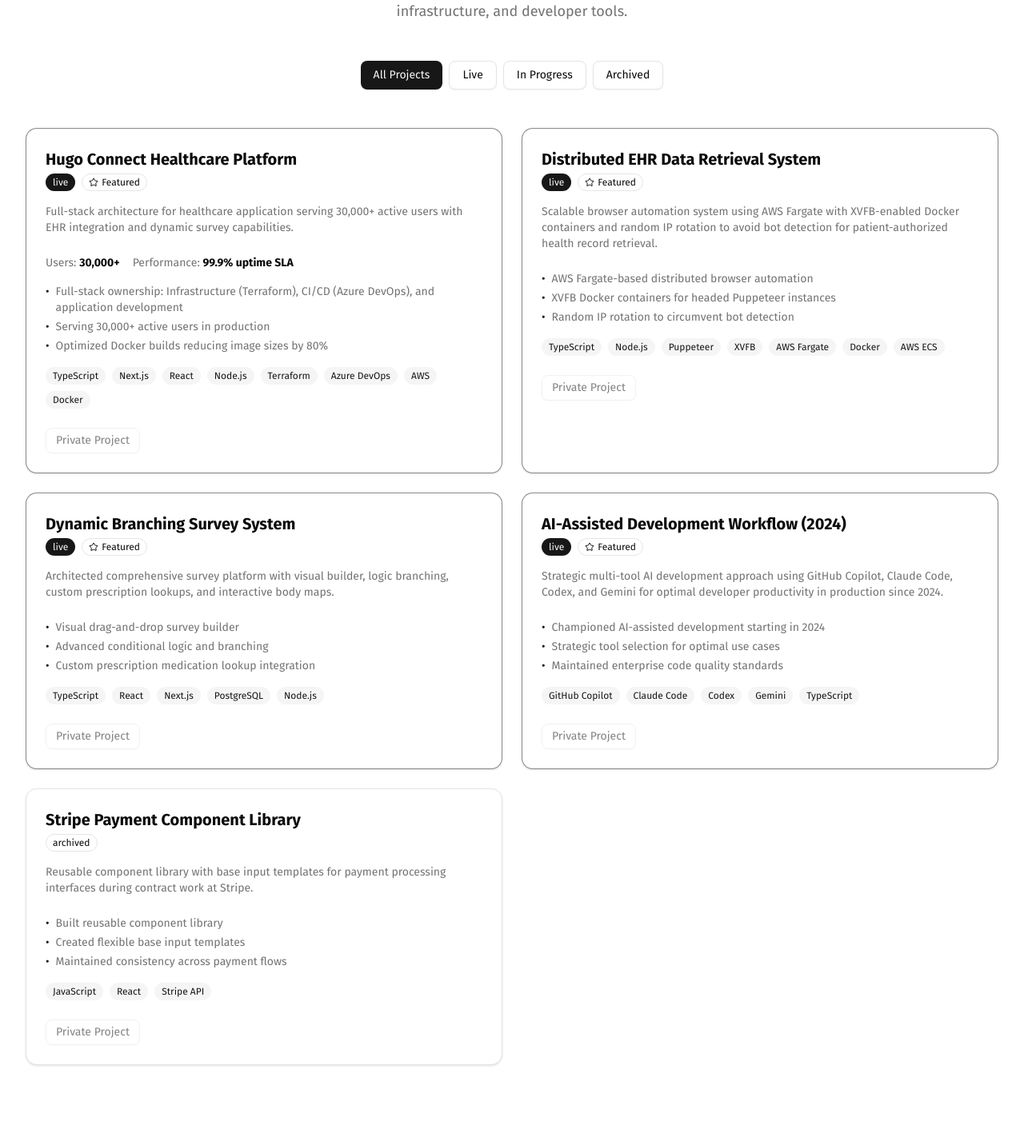
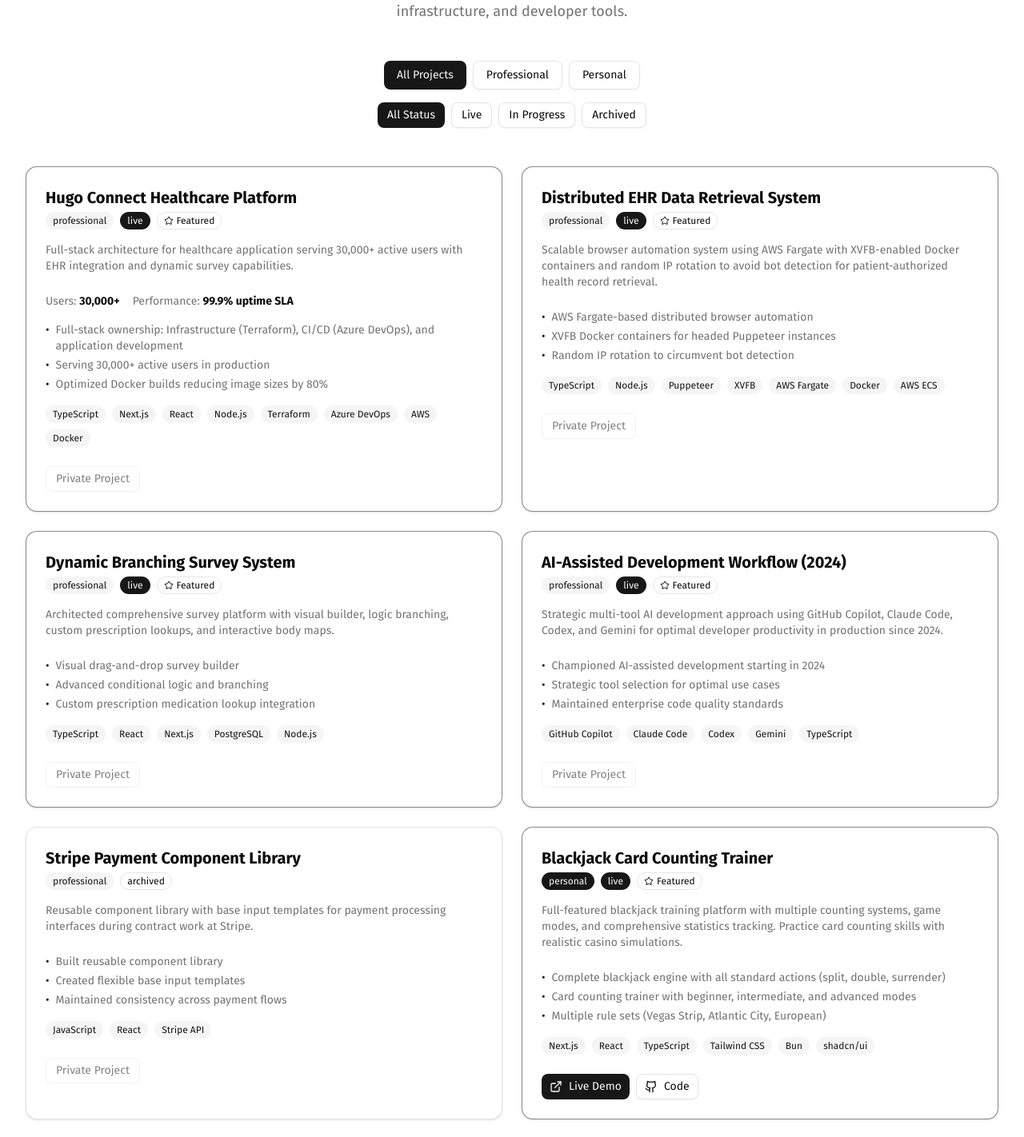
Before and after one commit to phyter1/main, a Next.js app: page /projects in a window 1280 px wide. Shown: the part 200-1622 px from the top of the page at 80% size. Built offline with nearby package versions, Linux system fonts and the light colour scheme.

Commit message:
feat: enhance portfolio README and project structure, improve filtering in projects page, and add new projects

```diff
--- a/src/app/about/page.tsx
+++ b/src/app/about/page.tsx
@@ -97,8 +97,8 @@ export default function AboutPage() {
                     type safety, and the TanStack ecosystem for data management.
                     I've adopted Bun and Biome to maximize developer velocity,
                     and prefer PostgreSQL with Redis for production data layers.
-                    This stack represents my vision for sustainable, high-velocity
-                    development.
+                    This stack represents my vision for sustainable,
+                    high-velocity development.
                   </p>
                   <p>
                     AI-assisted development is core to how I work and lead. I've
--- a/src/app/layout.tsx
+++ b/src/app/layout.tsx
@@ -23,6 +23,9 @@ export default function RootLayout({
 }>) {
   return (
     <html lang="en">
+      <head>
+        <script defer src="https://umami.phytertek.com/script.js" data-website-id="81d82483-e533-456e-beaa-85e1c2858092"></script>
+      </head>
       <body
         className={`${firaSans.variable} ${firaMono.variable} font-sans antialiased`}
       >
--- a/src/app/projects/page.tsx
+++ b/src/app/projects/page.tsx
@@ -17,11 +17,20 @@ import { type Project, projects } from "@/data/projects";
 import { useReducedMotion } from "@/hooks/useReducedMotion";
 
 export default function ProjectsPage() {
-  const [filter, setFilter] = useState<"all" | Project["status"]>("all");
+  const [categoryFilter, setCategoryFilter] = useState<
+    "all" | Project["category"]
+  >("all");
+  const [statusFilter, setStatusFilter] = useState<"all" | Project["status"]>(
+    "all",
+  );
   const reducedMotion = useReducedMotion();
 
-  const filteredProjects =
-    filter === "all" ? projects : projects.filter((p) => p.status === filter);
+  const filteredProjects = projects.filter((p) => {
+    const matchesCategory =
+      categoryFilter === "all" || p.category === categoryFilter;
+    const matchesStatus = statusFilter === "all" || p.status === statusFilter;
+    return matchesCategory && matchesStatus;
+  });
 
   const containerVariants = {
     hidden: { opacity: 0 },
@@ -65,34 +74,62 @@ export default function ProjectsPage() {
           </motion.div>
 
           {/* Filters */}
-          <motion.div
-            variants={itemVariants}
-            className="flex flex-wrap justify-center gap-2"
-          >
+          <motion.div variants={itemVariants} className="space-y-4">
+            {/* Category Filters */}
+            <div className="flex flex-wrap justify-center gap-2">
               <Button
-              variant={filter === "all" ? "default" : "outline"}
-              onClick={() => setFilter("all")}
+                variant={categoryFilter === "all" ? "default" : "outline"}
+                onClick={() => setCategoryFilter("all")}
               >
                 All Projects
               </Button>
               <Button
-              variant={filter === "live" ? "default" : "outline"}
-              onClick={() => setFilter("live")}
+                variant={
+                  categoryFilter === "professional" ? "default" : "outline"
+                }
+                onClick={() => setCategoryFilter("professional")}
+              >
+                Professional
+              </Button>
+              <Button
+                variant={categoryFilter === "personal" ? "default" : "outline"}
+                onClick={() => setCategoryFilter("personal")}
+              >
+                Personal
+              </Button>
+            </div>
+
+            {/* Status Filters */}
+            <div className="flex flex-wrap justify-center gap-2">
+              <Button
+                variant={statusFilter === "all" ? "default" : "outline"}
+                onClick={() => setStatusFilter("all")}
+                size="sm"
+              >
+                All Status
+              </Button>
+              <Button
+                variant={statusFilter === "live" ? "default" : "outline"}
+                onClick={() => setStatusFilter("live")}
+                size="sm"
               >
                 Live
               </Button>
               <Button
-              variant={filter === "in-progress" ? "default" : "outline"}
-              onClick={() => setFilter("in-progress")}
+                variant={statusFilter === "in-progress" ? "default" : "outline"}
+                onClick={() => setStatusFilter("in-progress")}
+                size="sm"
               >
                 In Progress
               </Button>
               <Button
-              variant={filter === "archived" ? "default" : "outline"}
-              onClick={() => setFilter("archived")}
+                variant={statusFilter === "archived" ? "default" : "outline"}
+                onClick={() => setStatusFilter("archived")}
+                size="sm"
               >
                 Archived
               </Button>
+            </div>
           </motion.div>
 
           {/* Projects Grid */}
@@ -113,7 +150,16 @@ export default function ProjectsPage() {
                         <CardTitle className="text-xl">
                           {project.title}
                         </CardTitle>
-                        <div className="flex items-center gap-2">
+                        <div className="flex flex-wrap items-center gap-2">
+                          <Badge
+                            variant={
+                              project.category === "personal"
+                                ? "default"
+                                : "secondary"
+                            }
+                          >
+                            {project.category}
+                          </Badge>
                           <Badge
                             variant={
                               project.status === "live"
@@ -188,15 +234,37 @@ export default function ProjectsPage() {
 
                   <CardFooter className="flex gap-2">
                     {project.links.demo && (
-                      <Button variant="default" size="sm" className="gap-2">
+                      <Button
+                        variant="default"
+                        size="sm"
+                        className="gap-2"
+                        asChild
+                      >
+                        <a
+                          href={project.links.demo}
+                          target="_blank"
+                          rel="noopener noreferrer"
+                        >
                           <ExternalLink className="h-4 w-4" />
                           Live Demo
+                        </a>
                       </Button>
                     )}
                     {project.links.github && (
-                      <Button variant="outline" size="sm" className="gap-2">
+                      <Button
+                        variant="outline"
+                        size="sm"
+                        className="gap-2"
+                        asChild
+                      >
+                        <a
+                          href={project.links.github}
+                          target="_blank"
+                          rel="noopener noreferrer"
+                        >
                           <Github className="h-4 w-4" />
                           Code
+                        </a>
                       </Button>
                     )}
                     {!project.links.demo && !project.links.github && (
--- a/src/components/effects/RotatingTypeWriter.tsx
+++ b/src/components/effects/RotatingTypeWriter.tsx
@@ -64,7 +64,7 @@ export function RotatingTypeWriter({
     // Deletion complete, move to random next word (avoiding current)
     setIsDeleting(false);
     setCurrentWordIndex((prev) => {
-      let nextIndex;
+      let nextIndex: number;
       do {
         nextIndex = Math.floor(Math.random() * words.length);
       } while (nextIndex === prev && words.length > 1);
--- a/src/components/layout/Footer.tsx
+++ b/src/components/layout/Footer.tsx
@@ -1,10 +1,10 @@
+import Link from "next/link";
 import {
   AiOutlineGithub,
   AiOutlineLinkedin,
   AiOutlineMail,
   AiOutlineWhatsApp,
 } from "react-icons/ai";
-import Link from "next/link";
 import { Badge } from "@/components/ui/badge";
 import { Separator } from "@/components/ui/separator";
 
--- a/src/data/projects.ts
+++ b/src/data/projects.ts
@@ -12,6 +12,7 @@ export interface Project {
   };
   featured: boolean;
   status: "live" | "in-progress" | "archived";
+  category: "personal" | "professional";
   date?: string; // Date for timeline placement (YYYY-MM format)
   metrics?: {
     users?: number;
@@ -42,6 +43,7 @@ export const projects: Project[] = [
     links: {},
     featured: true,
     status: "live",
+    category: "professional",
     date: "2020-01",
     metrics: {
       users: 30000,
@@ -73,6 +75,7 @@ export const projects: Project[] = [
     links: {},
     featured: true,
     status: "live",
+    category: "professional",
     date: "2019-08",
     highlights: [
       "AWS Fargate-based distributed browser automation",
@@ -92,6 +95,7 @@ export const projects: Project[] = [
     links: {},
     featured: true,
     status: "live",
+    category: "professional",
     date: "2018-11",
     highlights: [
       "Visual drag-and-drop survey builder",
@@ -117,6 +121,7 @@ export const projects: Project[] = [
     links: {},
     featured: true,
     status: "live",
+    category: "professional",
     date: "2024-01",
     highlights: [
       "Championed AI-assisted development starting in 2024",
@@ -136,11 +141,101 @@ export const projects: Project[] = [
     links: {},
     featured: false,
     status: "archived",
+    category: "professional",
     date: "2018-04",
     highlights: [
       "Built reusable component library",
       "Created flexible base input templates",
       "Maintained consistency across payment flows",
+    ],
+  },
+  {
+    id: "blackjack-trainer",
+    title: "Blackjack Card Counting Trainer",
+    description:
+      "Full-featured blackjack training platform with multiple counting systems, game modes, and comprehensive statistics tracking. Practice card counting skills with realistic casino simulations.",
+    longDescription:
+      "A comprehensive blackjack game simulation and training platform featuring a fully-functional game engine, beautiful casino-style UI, and extensive card counting training modes. Built with modern TypeScript stack and includes sophisticated features like audit trails, session replay, and configurable rule sets for different casino variations.",
+    technologies: [
+      "Next.js",
+      "React",
+      "TypeScript",
+      "Tailwind CSS",
+      "Bun",
+      "shadcn/ui",
+    ],
+    links: {
+      demo: "https://21.phytertek.com",
+      github: "https://github.com/phytertek-1/blackjack",
+    },
+    featured: true,
+    status: "live",
+    category: "personal",
+    date: "2024-09",
+    highlights: [
+      "Complete blackjack engine with all standard actions (split, double, surrender)",
+      "Card counting trainer with beginner, intermediate, and advanced modes",
+      "Multiple rule sets (Vegas Strip, Atlantic City, European)",
+      "Comprehensive audit trail system with 25+ event types and session replay",
+    ],
+  },
+  {
+    id: "tts-cli",
+    title: "TTS CLI - Text-to-Speech Library",
+    description:
+      "Fast, cross-platform command-line tool for text-to-speech using Microsoft Edge TTS. Supports 200+ voices across 100+ languages with enterprise-grade security scanning.",
+    longDescription:
+      "A high-performance text-to-speech CLI tool built with Bun that leverages Microsoft Edge TTS for high-quality speech synthesis. Features comprehensive security scanning with CodeQL, Semgrep, Snyk, and other tools. Distributed as standalone executables for all major platforms with automated CI/CD pipelines.",
+    technologies: [
+      "TypeScript",
+      "Bun",
+      "Node.js",
+      "Microsoft Edge TTS",
+      "GitHub Actions",
+    ],
+    links: {
+      github: "https://github.com/phyter1/tts-cli",
+    },
+    featured: true,
+    status: "live",
+    category: "personal",
+    date: "2024-08",
+    highlights: [
+      "200+ voices across 100+ languages with adjustable rate and pitch",
+      "Cross-platform standalone executables (macOS, Linux, Windows)",
+      "Enterprise security scanning (CodeQL, Semgrep, Snyk, OWASP, Trivy)",
+      "19MB compressed executables with automated release pipeline",
+    ],
+  },
+  {
+    id: "portfolio",
+    title: "Personal Portfolio",
+    description:
+      "Modern portfolio website showcasing projects and technical expertise. Built with cutting-edge technologies including Next.js 16, React 19, and Tailwind CSS 4.",
+    longDescription:
+      "A responsive portfolio application built with the latest web technologies. Features animated UI components, custom theming system, and optimized performance. Demonstrates expertise in modern web development practices and attention to detail in user experience.",
+    technologies: [
+      "Next.js",
+      "React",
+      "TypeScript",
+      "Tailwind CSS",
+      "shadcn/ui",
+      "Framer Motion",
+      "Biome",
+    ],
+    links: {
+      demo: "https://ryan.phytertek.com",
+      github: "https://github.com/phyter1/main",
+    },
+    featured: true,
+    status: "live",
+    category: "personal",
+    date: "2025-01",
+    highlights: [
+      "Built with Next.js 16 and React 19 with React Compiler enabled",
+      "Custom theming system using Tailwind CSS 4 with OKLCH color space",
+      "Animated UI with Framer Motion and reduced motion support",
+      "Modern developer tooling with Biome for linting and formatting",
     ],
   },
 ];
```
Also changed, not shown: src/app/stack/page.tsx (+5 -4 lines), src/components/sections/Hero.tsx (+5 -9 lines), 1 other file (tests, documents, lock files or other folders). Lines whose indentation alone changed are shown as unchanged.
